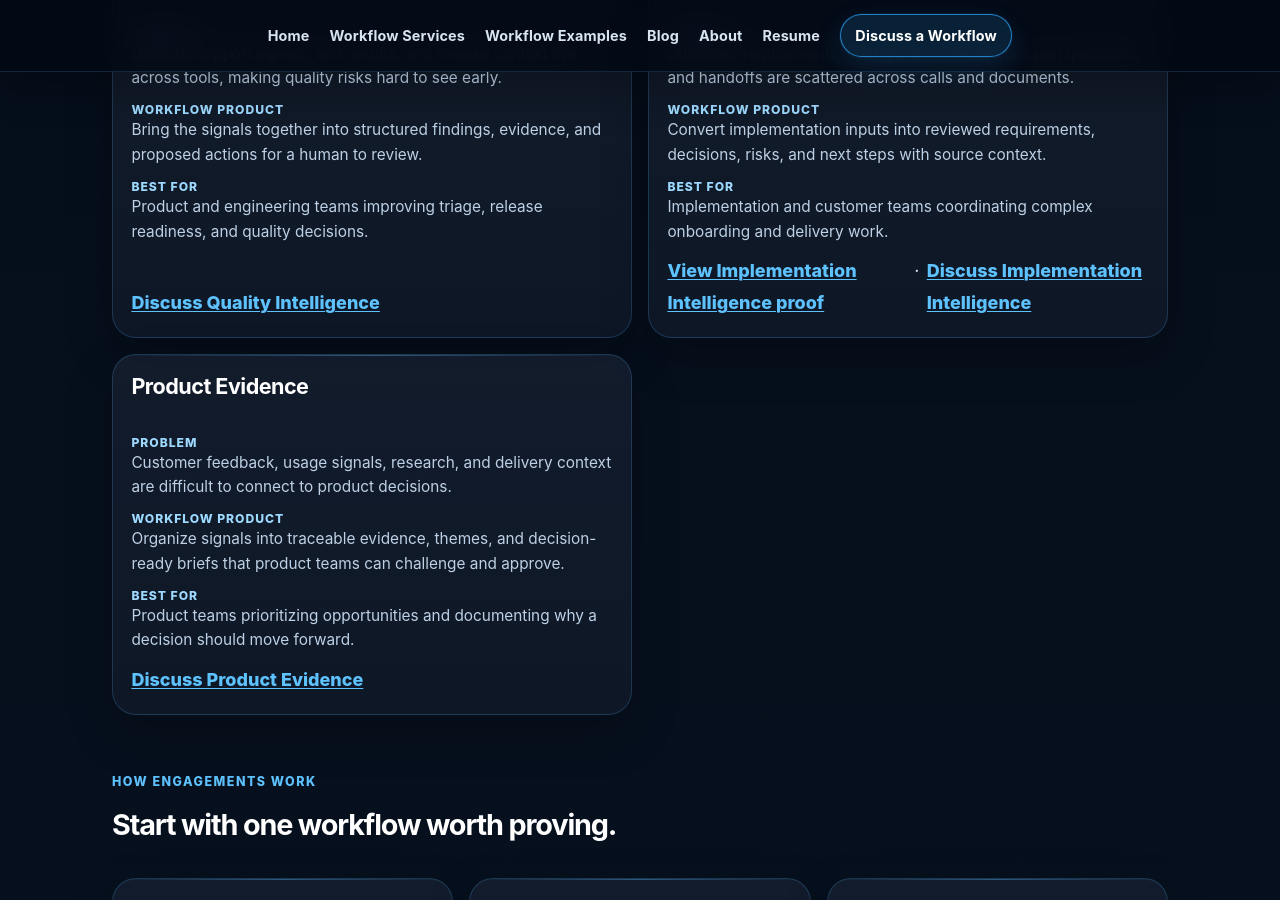
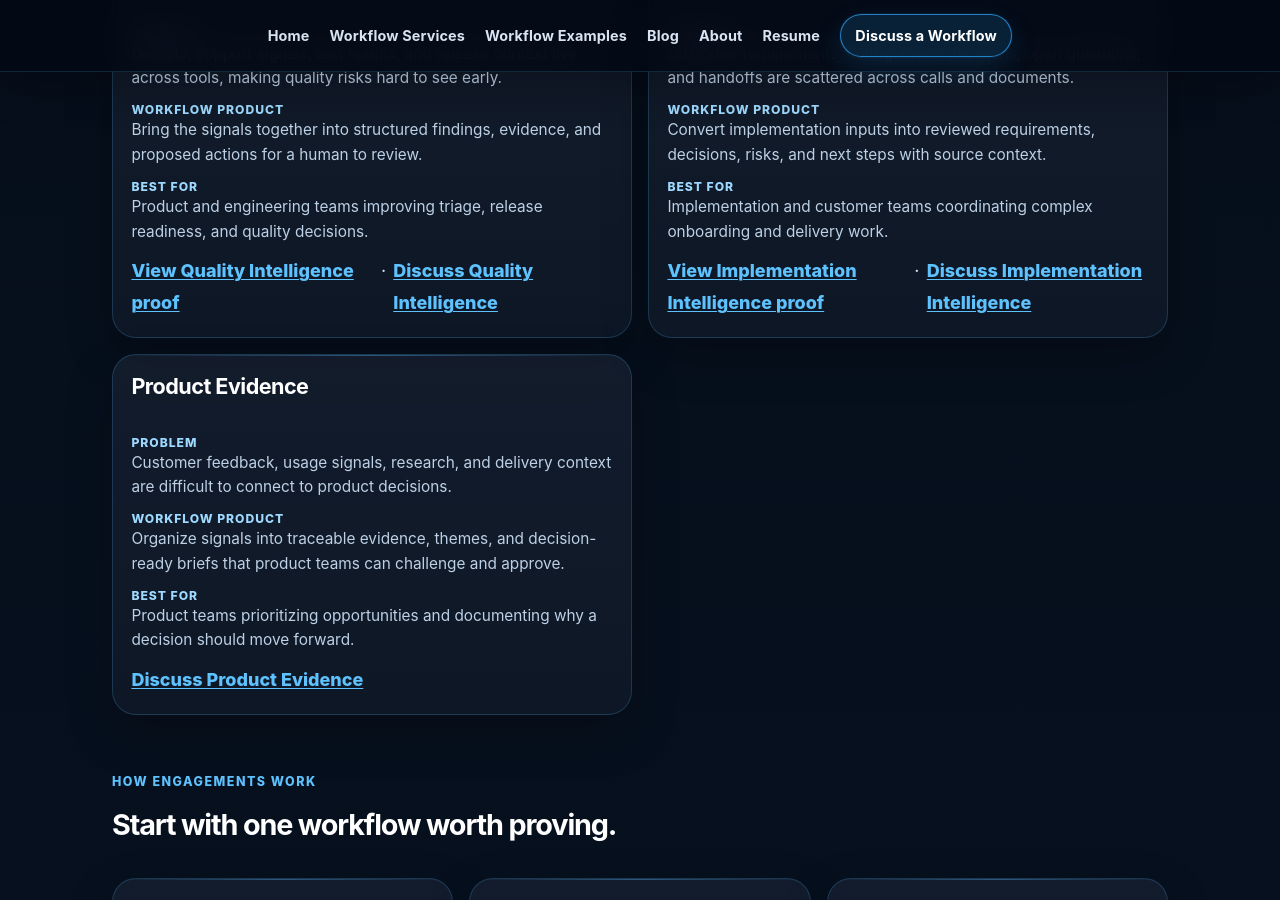
Before and after one commit to mahadevupadhyayula/mahadevupadhyayula.github.io, a Jekyll site: the page built from index.md, in a window 1280 px wide and 900 px high, scrolled down 1320 px. Built offline with Jekyll 4.4.1, drawn with Linux system fonts in a browser that asks for light colours.

Commit message:
Link Quality Intelligence proof from homepage

```diff
--- a/index.md
+++ b/index.md
@@ -40,7 +40,7 @@ image_alt: Human-approved AI workflow products for B2B SaaS teams
         <dt>Best for</dt>
         <dd>Product and engineering teams improving triage, release readiness, and quality decisions.</dd>
       </dl>
-      <p class="card-cta"><a href="{{ '/work-with-me?intent=homepage-quality-intelligence' | relative_url }}">Discuss Quality Intelligence</a></p>
+      <p class="card-cta"><a href="{{ '/case-studies/quality-intelligence/' | relative_url }}">View Quality Intelligence proof</a> · <a href="{{ '/work-with-me?intent=homepage-quality-intelligence' | relative_url }}">Discuss Quality Intelligence</a></p>
     </article>
     <article>
       <h3>Implementation Intelligence</h3>
```
